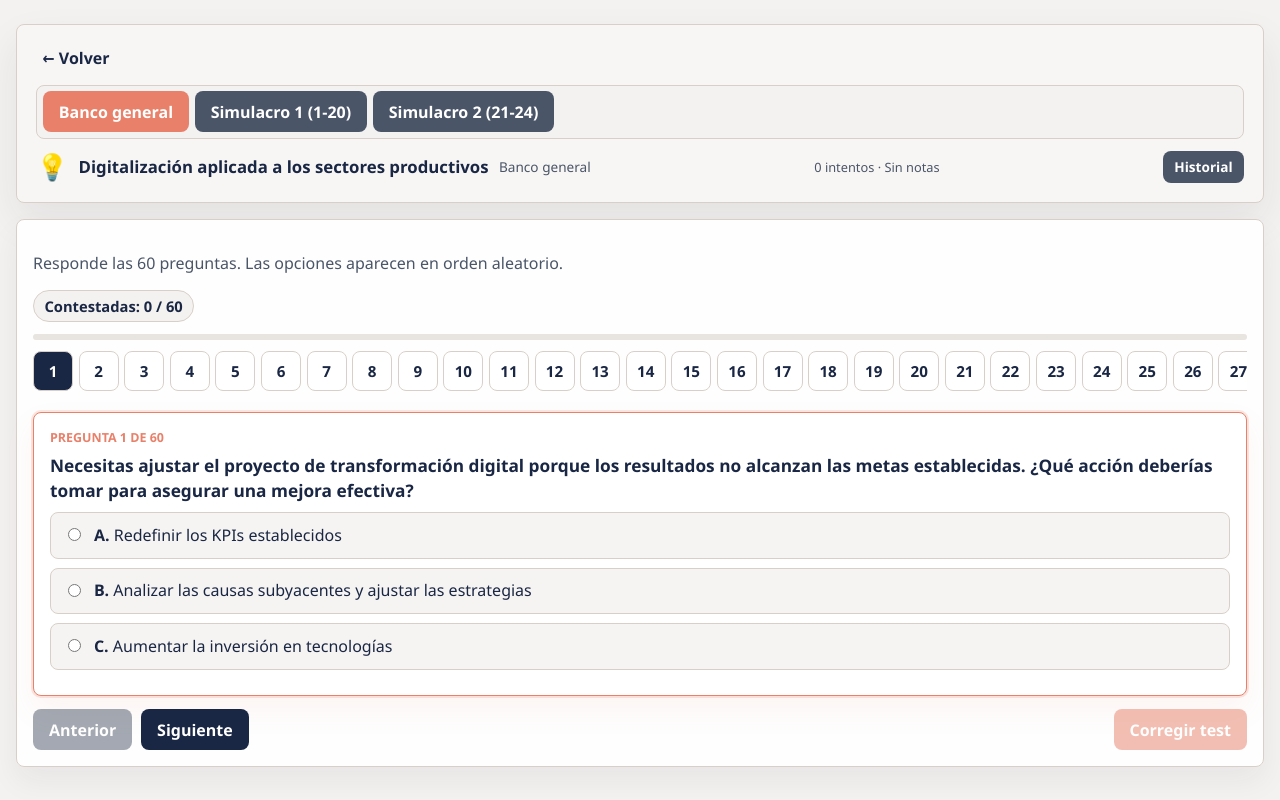
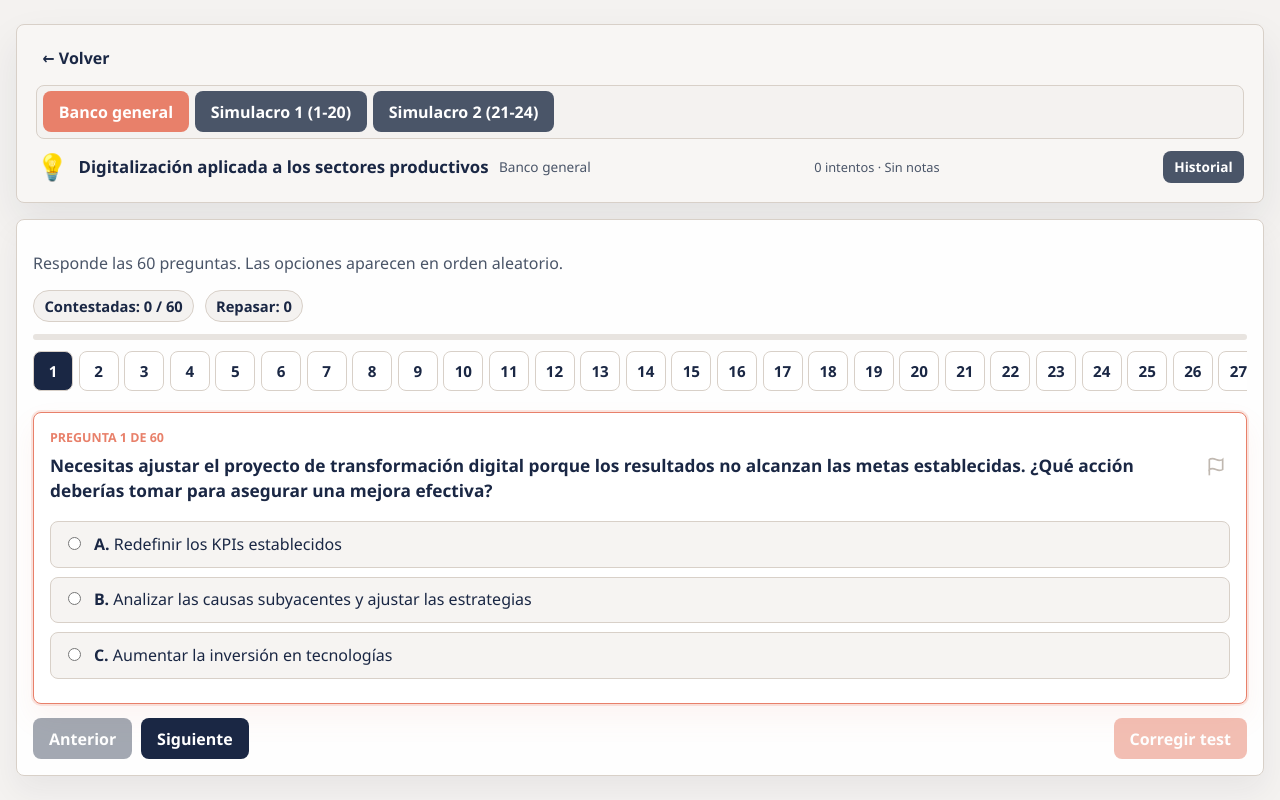
Before and after one commit to estelameedina/daw-tests, a Vue app: page / in a window 1280 px wide. Both pictures are taken after a click on the button 302 px from the left and 734 px from the top of the page. Built offline with nearby package versions, Linux system fonts and the light colour scheme.

Commit message:
Restaurada opcion Marcar repaso con persistencia en localStorage y modo Repaso con solo preguntas marcadas

```diff
--- a/src/App.vue
+++ b/src/App.vue
@@ -3,6 +3,18 @@ import { computed, ref } from "vue";
 import { modules } from "./modules";
 
 const STORAGE_KEY = "quiz_scores_v1";
+const FLAG_KEY = "quiz_flagged_v1";
+
+function readFlagged() {
+  try {
+    const raw = localStorage.getItem(FLAG_KEY);
+    if (!raw) return {};
+    const parsed = JSON.parse(raw);
+    return typeof parsed === "object" && !Array.isArray(parsed) ? parsed : {};
+  } catch {
+    return {};
+  }
+}
 
 function shuffle(arr) {
   const copy = [...arr];
@@ -62,12 +74,15 @@ function selectModule(moduleId) {
 
 function goHome() {
   currentView.value = "home";
+  repasoMode.value = false;
 }
 
 const exam = ref(buildExam(activeQuestionSet.value.questions));
+const repasoMode = ref(false);
 const currentQuestionIndex = ref(0);
 const answers = ref({});
-  const startTime = ref(Date.now());
+const flaggedQuestions = ref(readFlagged());
+const startTime = ref(Date.now());
 const finished = ref(false);
 const history = ref(readHistory());
 const showHistory = ref(false);
@@ -76,6 +91,9 @@ const historyModuleFilter = ref("all");
 const answeredCount = computed(() => Object.keys(answers.value).length);
 const total = computed(() => exam.value.length);
 const canSubmit = computed(() => answeredCount.value > 0);
+const flaggedCount = computed(() => Object.values(flaggedQuestions.value).filter(Boolean).length);
+const flaggedInModule = computed(() => activeModule.value.questions.filter((q) => flaggedQuestions.value[q.id]).length);
+const isRepaso = computed(() => repasoMode.value || activeQuestionSetId.value === "__repaso__");
 const currentQuestion = computed(() => exam.value[currentQuestionIndex.value] || null);
 const currentQuestionNumber = computed(() => currentQuestionIndex.value + 1);
 const isFirstQuestion = computed(() => currentQuestionIndex.value === 0);
@@ -131,7 +149,8 @@ const result = computed(() => {
       textoRespuestaUsuario: chosen ? optionMap[chosen] : null,
       respuestaCorrecta: q.correct,
       textoRespuestaCorrecta: q.correct ? optionMap[q.correct] : null,
-      esCorrecta: isCorrect
+      esCorrecta: isCorrect,
+      marcadaParaRepasar: Boolean(flaggedQuestions.value[q.id])
     };
   });
 
@@ -155,6 +174,7 @@ function saveAttempt() {
     total: total.value,
     porcentaje: result.value.porcentaje,
     duracionSeg: duration,
+    marcadasParaRepasar: result.value.details.filter((item) => item.marcadaParaRepasar).map((item) => item.preguntaId),
     respuestas: result.value.details
   };
   history.value = [attempt, ...history.value].slice(0, 50);
@@ -168,11 +188,29 @@ function submit() {
 }
 
 function resetQuiz() {
-  exam.value = buildExam(activeQuestionSet.value.questions);
+  if (repasoMode.value) {
+    const flagged = activeModule.value.questions.filter((q) => flaggedQuestions.value[q.id]);
+    exam.value = buildExam(flagged);
+  } else {
+    exam.value = buildExam(activeQuestionSet.value.questions);
+  }
   currentQuestionIndex.value = 0;
   answers.value = {};
   startTime.value = Date.now();
   finished.value = false;
+}
+
+function startRepaso() {
+  const flagged = activeModule.value.questions.filter((q) => flaggedQuestions.value[q.id]);
+  if (!flagged.length) return;
+  repasoMode.value = true;
+  currentView.value = "test";
+  exam.value = buildExam(flagged);
+  currentQuestionIndex.value = 0;
+  answers.value = {};
+  startTime.value = Date.now();
+  finished.value = false;
+  window.scrollTo({ top: 0, behavior: "smooth" });
 }
 
 function previousQuestion() {
@@ -193,16 +231,26 @@ function goToQuestion(index) {
   }
 }
 
+function toggleFlag(questionId) {
+  flaggedQuestions.value = {
+    ...flaggedQuestions.value,
+    [questionId]: !flaggedQuestions.value[questionId]
+  };
+  localStorage.setItem(FLAG_KEY, JSON.stringify(flaggedQuestions.value));
+}
+
 function switchModule(moduleId) {
   if (moduleId === activeModuleId.value) return;
   activeModuleId.value = moduleId;
   activeQuestionSetId.value = activeModule.value.questionSets?.[0]?.id || "general";
+  repasoMode.value = false;
   resetQuiz();
 }
 
 function switchQuestionSet(questionSetId) {
   if (questionSetId === activeQuestionSetId.value) return;
   activeQuestionSetId.value = questionSetId;
+  repasoMode.value = false;
   resetQuiz();
 }
 
@@ -300,8 +348,9 @@ function toggleHistory() {
         <div class="hero-info">
           <span class="hero-icon">{{ activeModule.icon }}</span>
           <strong>{{ activeModule.title }}</strong>
-          <span class="muted">{{ activeQuestionSet.title }}</span>
+          <span class="muted">{{ isRepaso ? 'Repaso' : activeQuestionSet.title }}</span>
           <span class="hero-stats">{{ totalAttempts }} intentos &middot; {{ globalBestAttempt ? globalBestAttempt.porcentaje + '% mejor nota' : 'Sin notas' }}</span>
+          <button v-if="flaggedInModule && !isRepaso" type="button" class="repaso-btn" @click="startRepaso">Repaso ({{ flaggedInModule }})</button>
           <button type="button" class="secondary hero-history-btn" @click="toggleHistory">
             {{ showHistory ? 'Cerrar historial' : 'Historial' }}
           </button>
@@ -322,6 +371,7 @@ function toggleHistory() {
       <div v-if="!finished" class="quiz-status">
         <div class="quiz-status-top">
           <span class="answered-pill">Contestadas: {{ answeredCount }} / {{ total }}</span>
+          <span class="answered-pill">Repasar: {{ flaggedCount }}</span>
         </div>
         <div class="progress-bar-track">
           <div class="progress-bar-fill" :style="{ width: (answeredCount / total * 100) + '%' }"></div>
@@ -334,7 +384,8 @@ function toggleHistory() {
             class="question-jump-button"
             :class="{
               active: index === currentQuestionIndex,
-              answered: answers[q.id]
+              answered: answers[q.id],
+              flagged: flaggedQuestions[q.id]
             }"
             @click="goToQuestion(index)"
           >
@@ -347,7 +398,12 @@ function toggleHistory() {
         <transition name="fade-slide" mode="out-in">
           <article v-if="currentQuestion" :key="currentQuestion.id" class="question current-question">
             <p class="question-kicker">Pregunta {{ currentQuestionNumber }} de {{ total }}</p>
-            <h2>{{ currentQuestion.text }}</h2>
+            <div class="question-head">
+              <h2>{{ currentQuestion.text }}</h2>
+              <button type="button" class="flag-button" :class="{ flagged: flaggedQuestions[currentQuestion.id] }" @click="toggleFlag(currentQuestion.id)" :title="flaggedQuestions[currentQuestion.id] ? 'Quitar de repaso' : 'Marcar para repasar'">
+                <svg viewBox="0 0 24 24" width="20" height="20" fill="none" stroke="currentColor" stroke-width="2"><path d="M4 15s1-1 4-1 5 2 8 2 4-1 4-1V3s-1 1-4 1-5-2-8-2-4 1-4 1z"/><line x1="4" y1="22" x2="4" y2="15"/></svg>
+              </button>
+            </div>
             <label v-for="option in currentQuestion.options" :key="option.key" class="option">
               <input v-model="answers[currentQuestion.id]" type="radio" :name="currentQuestion.id" :value="option.key" />
               <span><strong>{{ option.key }}.</strong> {{ option.value }}</span>
@@ -392,6 +448,9 @@ function toggleHistory() {
           :class="item.esCorrecta ? 'ok' : 'ko'"
         >
           <p><strong>{{ index + 1 }}.</strong> {{ item.preguntaTexto }}</p>
+          <button type="button" class="flag-button" :class="{ flagged: flaggedQuestions[item.preguntaId] }" @click="toggleFlag(item.preguntaId)" :title="flaggedQuestions[item.preguntaId] ? 'Quitar de repaso' : 'Marcar para repasar'">
+            <svg viewBox="0 0 24 24" width="18" height="18" fill="none" stroke="currentColor" stroke-width="2"><path d="M4 15s1-1 4-1 5 2 8 2 4-1 4-1V3s-1 1-4 1-5-2-8-2-4 1-4 1z"/><line x1="4" y1="22" x2="4" y2="15"/></svg>
+          </button>
           <p class="correct-answer">
             Respuesta correcta:
             <strong>{{ item.respuestaCorrecta }} - {{ item.textoRespuestaCorrecta }}</strong>
@@ -406,6 +465,7 @@ function toggleHistory() {
             </p>
           </template>
           <p v-else class="correct-state"><strong>Correcta.</strong></p>
+          <p v-if="flaggedQuestions[item.preguntaId]" class="flagged-note">Marcada para repasar</p>
         </article>
       </section>
     </section>
--- a/src/style.css
+++ b/src/style.css
@@ -87,6 +87,19 @@ input {
   font-size: 0.85rem;
 }
 
+.repaso-btn {
+  min-height: 2rem;
+  padding: 0.3rem 0.7rem;
+  font-size: 0.85rem;
+  background: #e8806a;
+  color: #ffffff;
+  font-weight: 800;
+}
+
+.repaso-btn:hover {
+  filter: brightness(1.1);
+}
+
 .home-hero {
   text-align: center;
   padding: 2.5rem 1rem 2rem;
@@ -158,6 +171,48 @@ input {
   font-weight: 800;
   letter-spacing: 0;
   text-transform: uppercase;
+}
+
+.question-head {
+  display: flex;
+  align-items: flex-start;
+  gap: 0.5rem;
+}
+
+.question-head h2 {
+  flex: 1;
+}
+
+.flag-button {
+  flex-shrink: 0;
+  background: none;
+  color: #c0b8b0;
+  min-height: auto;
+  padding: 0.25rem;
+  line-height: 1;
+  border-radius: 4px;
+  transition: color 0.2s;
+}
+
+.flag-button:hover {
+  color: #e8806a;
+  background: none;
+  filter: none;
+}
+
+.flag-button.flagged {
+  color: #e8806a;
+}
+
+.question-jump-button.flagged {
+  box-shadow: inset 0 0 0 2px #e8806a;
+}
+
+.flagged-note {
+  font-size: 0.8rem;
+  color: #e8806a;
+  font-weight: 700;
+  margin: 0.5rem 0 0;
 }
 
 h1,
@@ -544,6 +599,22 @@ button:disabled {
   border-left: 6px solid #9ca3af;
   border-radius: 8px;
   background: #ffffff;
+  display: flex;
+  flex-wrap: wrap;
+  align-items: flex-start;
+  gap: 0.5rem;
+}
+
+.review > p {
+  flex: 1 1 100%;
+}
+
+.review > p:first-child {
+  flex: 1 1 calc(100% - 2.5rem);
+}
+
+.review .flag-button {
+  flex-shrink: 0;
 }
 
 .review.ok {
@@ -669,7 +740,8 @@ button:disabled {
     display: none;
   }
 
-  .hero-history-btn {
+  .hero-history-btn,
+  .repaso-btn {
     display: none;
   }
 
```
